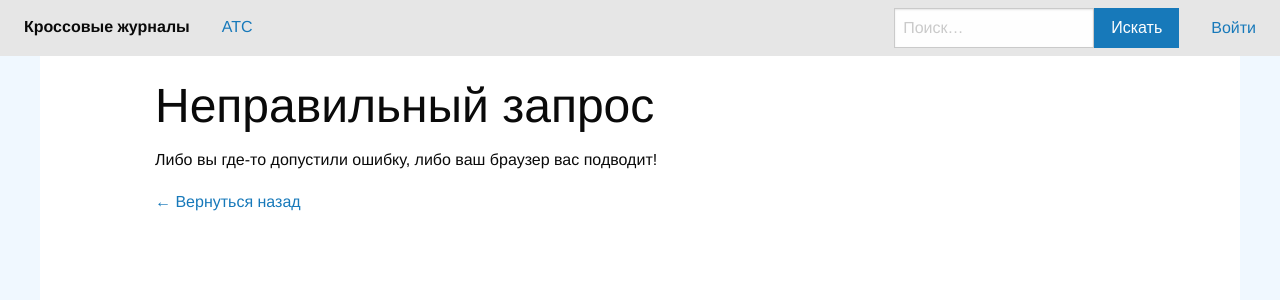
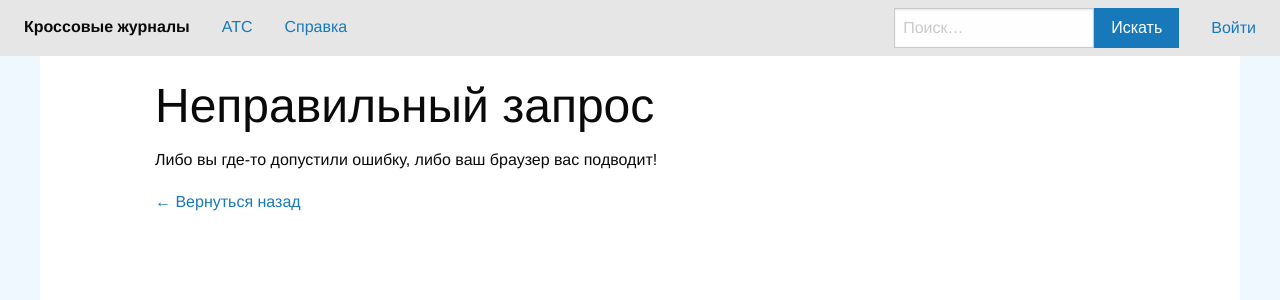
Before and after one commit to ivnglkv/cross_register, a Django app: template common/templates/400.html in a window 1280 px wide. Shown: the top 300 px of the page. Run offline with Django 3.2, Linux system fonts and the light colour scheme; the template is opened without the code that fills it, so the values that code supplies are empty; parts of the project's set-up code (start-up, migrations or seed data) failed here and were passed over.

Commit message:
В основное меню сайта добавлен пункт перехода к справке

```diff
--- a/common/templates/common/base.html
+++ b/common/templates/common/base.html
@@ -29,6 +29,8 @@
         {% if request.user.is_staff %}
           <li><a href="{% url 'admin:index' %}">Администрирование</a></li>
         {% endif %}
+
+        <li><a href="{% url 'journal:help' %}">Справка</a></li>
       </ul>
     </div>
     <div class="top-bar-right">
```
